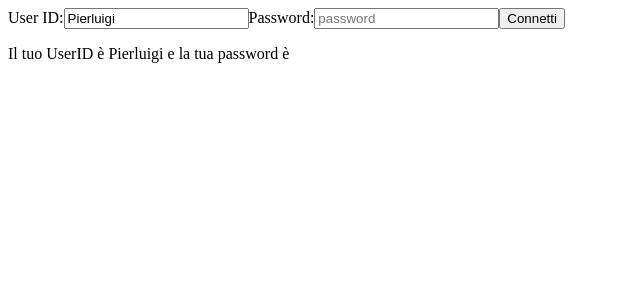
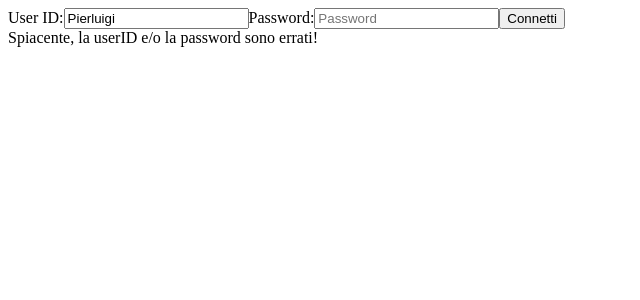
Before and after one commit to PierluigiPapa/angular16, an Angular app: page / in a window 1280 px wide. Both pictures are taken after a click on the button "Connetti". Shown: the top 300 px of the page, without its empty margins (0-640 px from the left). Built offline with nearby package versions, Linux system fonts and the light colour scheme.

Commit message:
feat: lez #5 added ngIf on LoginComponent

```diff
--- a/src/app/login/login.component.html
+++ b/src/app/login/login.component.html
@@ -1,12 +1,12 @@
-<label for="userID"> User ID:</label>
-<input type="text" id="userID" placeholder="Nome utente" [(ngModel)] = userID>
+<div>
+  <label for="userID"> User ID:</label>
+  <input type="text" id="userID" placeholder="Nome utente" [(ngModel)] = userID>
 
-<label for="password">Password:</label>
-<input type="password" id="password" placeholder="password" [(ngModel)] = password>
+  <label for="password">Password:</label>
+  <input type="password" id="password" placeholder="Password" [(ngModel)] = password>
+  <button (click) = gestAuth()>Connetti</button>
+</div>
 
-<button (click) = gestAuth()>Connetti</button>
-
-<br>
-<p>
-  Il tuo UserID è {{userID}} e la tua password è {{password}}
-</p>
+<div *ngIf="!autenticato">
+  {{errorMsg}}
+</div>
--- a/src/app/login/login.component.ts
+++ b/src/app/login/login.component.ts
@@ -7,8 +7,11 @@ import { Component } from '@angular/core';
 })
 export class LoginComponent {
 
-  userID : String = "Pierluigi";
-  password : String = "";
+  userID : string = "Pierluigi";
+  password : string = "";
+
+  autenticato : boolean = true;
+  errorMsg : string = "Spiacente, la userID e/o la password sono errati!";
 
   constructor() {}
 
@@ -17,6 +20,13 @@ export class LoginComponent {
 
     gestAuth = () : void => {
       console.log(this.userID)
+
+      if (this.userID === "Pierluigi" && this.password === "Brindisi") {
+        this.autenticato = true;
+      }
+      else {
+        this.autenticato = false;
+      }
     }
 
   }
```
